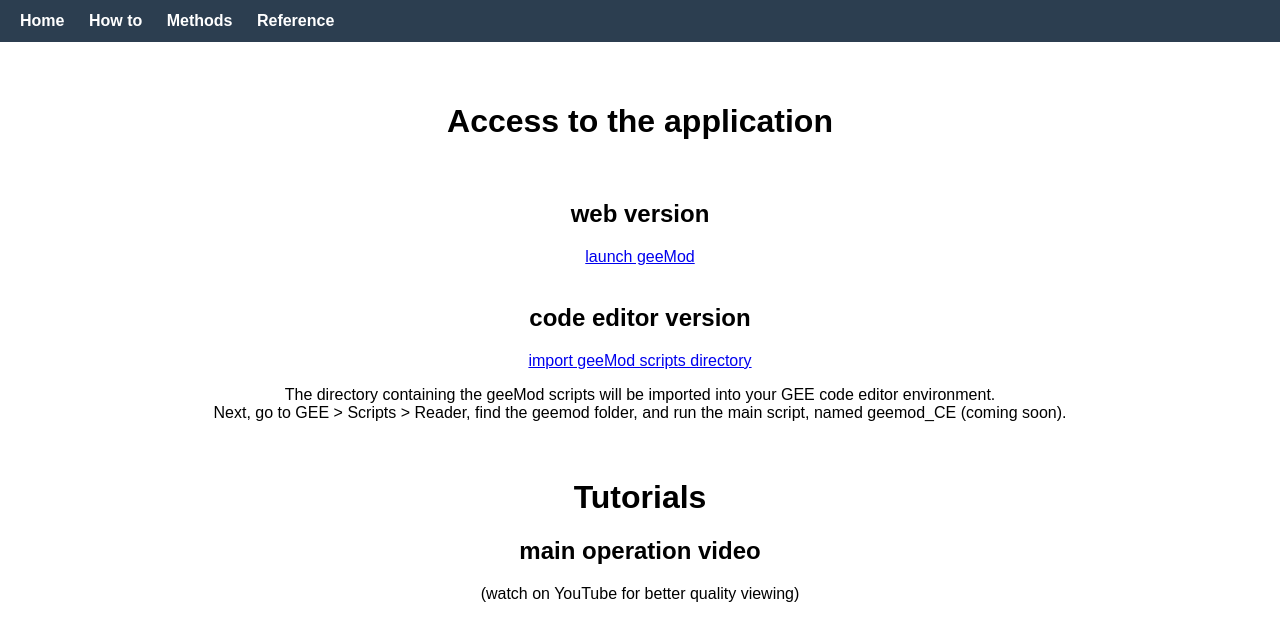
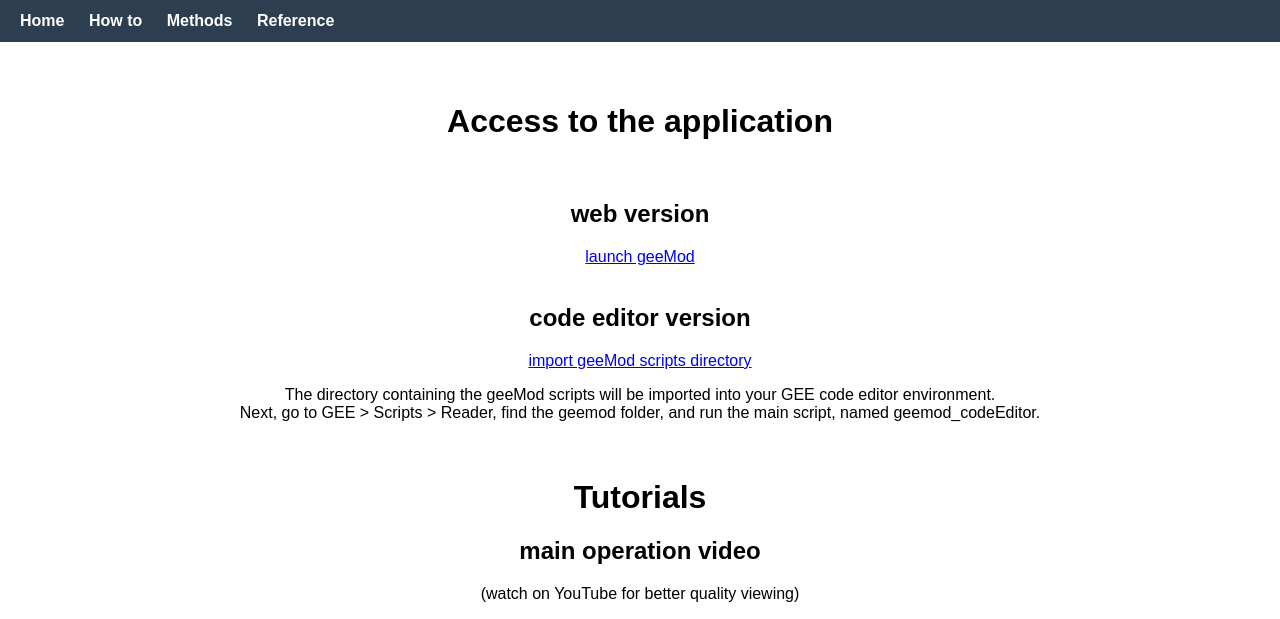
Before and after one commit to JoaoAlirio/geemod, a Jekyll site: the page built from how-to.md, in a window 1280 px wide. Shown: the top 619 px of the page. Built offline with Jekyll 4.4.1, drawn with Linux system fonts in a browser that asks for light colours; some of the changed text lies outside the part shown; grey boxes are pictures that could not be loaded.

```diff
--- a/how-to.md
+++ b/how-to.md
@@ -7,14 +7,14 @@ title: How to
 <br>
 
 ## web version
-<a href="https://geemod.projects.earthengine.app/view/geemod">launch geeMod</a>
+<a href="https://geemod.projects.earthengine.app/view/geemod" target="_blank">launch geeMod</a>
 <br>
 
 ## code editor version
-<a href="https://code.earthengine.google.com/?accept_repo=users/alirio/geemod">import geeMod scripts directory</a>
+<a href="https://code.earthengine.google.com/?accept_repo=users/alirio/geemod" target="_blank">import geeMod scripts directory</a>
 
 The directory containing the geeMod scripts will be imported into your GEE code editor environment.
-Next, go to GEE > Scripts > Reader, find the geemod folder, and run the main script, named geemod_CE (coming soon).
+Next, go to GEE > Scripts > Reader, find the geemod folder, and run the main script, named geemod_codeEditor.
 <br>
 <br>
 
@@ -25,4 +25,4 @@ Next, go to GEE > Scripts > Reader, find the geemod folder, and run the main scr
 <br>
 
 ## assets video - import and export
-coming soon ...
+(coming soon ...)
```
